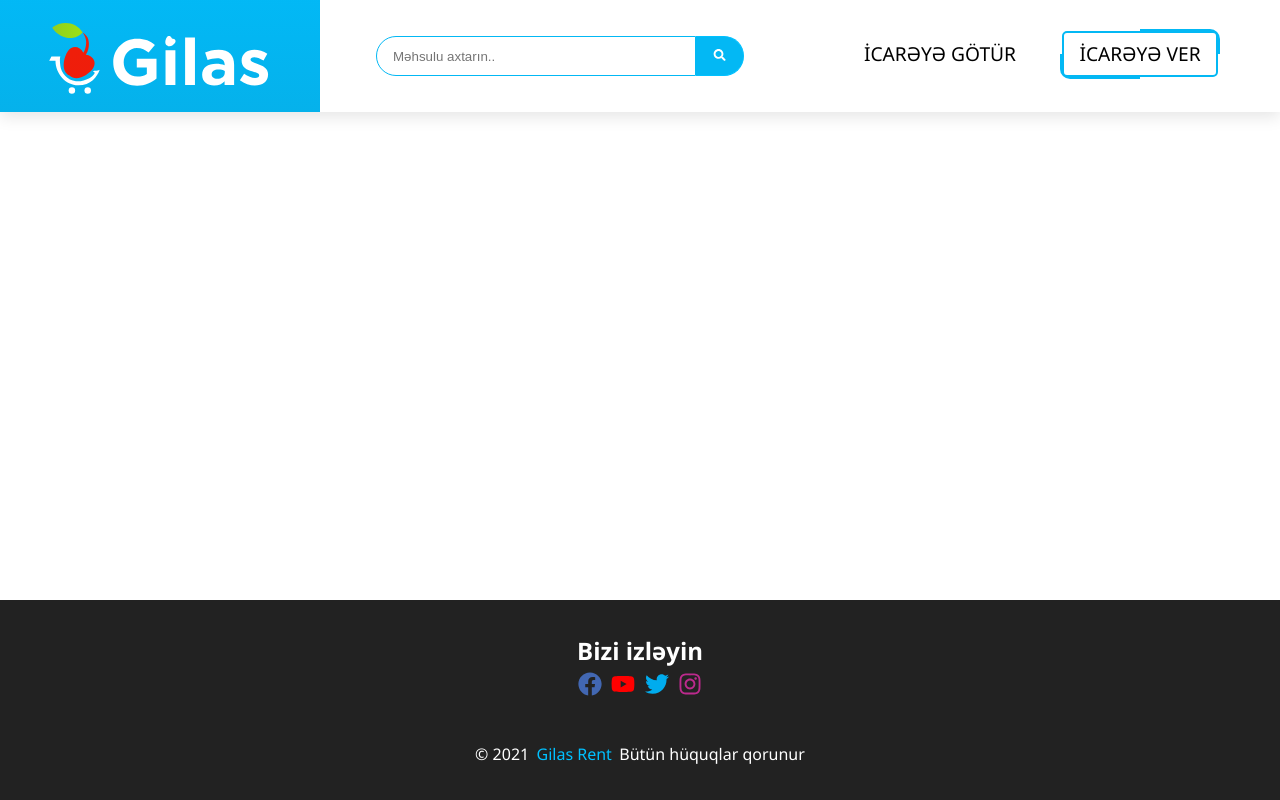
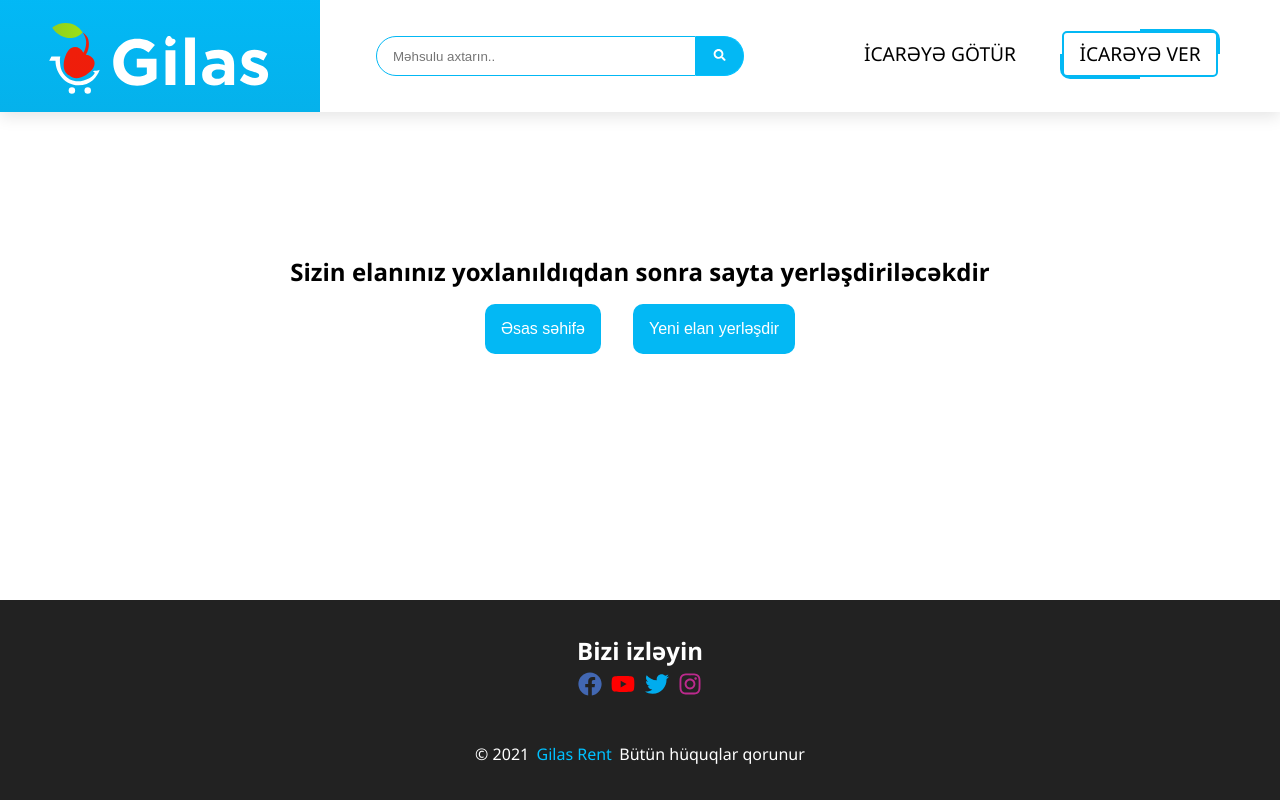
Before and after one commit to Museyib-Huseynov/gilas, a React (Create React App) app: page /formsuccess in a window 1280 px wide. Built offline with nearby package versions, Linux system fonts and the light colour scheme; no server answers.

Commit message:
03.10.2021 12:44

```diff
--- a/src/App.js
+++ b/src/App.js
@@ -5,7 +5,7 @@ import {
   Route,
 } from 'react-router-dom';
 import {ScrollToTop, Navbar, Sidebar, Footer} from './components';
-import {Home, About, Login, Signup, SingleProduct, NewAd, Products} from './pages';
+import {Home, About, Login, Signup, SingleProduct, NewAd, Products, FormSuccess} from './pages';
 
 function App() {
   return (
@@ -36,6 +36,9 @@ function App() {
           <Route exact path='/newad'>
             <NewAd />
           </Route>
+          <Route exact path='/formsuccess'>
+            <FormSuccess />
+          </Route>
         </Switch>
         <Footer/>
       </Router>
--- a/src/components/PageHeader.js
+++ b/src/components/PageHeader.js
@@ -10,7 +10,7 @@ const PageHeader = ({title, product}) => {
         <PageHeaderContainer>
             <h3>
                 <Link to='/' onClick={() => dispatch({type: CLEAR_FILTERS})}>
-                    Əsas səhifə
+                    Əsas səhifə&#160;
                 </Link>
                 {product && <Link to='/products'>/ İcarəyə götür </Link>}
                 / {title}
--- a/src/components/ProductImagesGallery.js
+++ b/src/components/ProductImagesGallery.js
@@ -57,7 +57,7 @@ const ProductImagesGallery = ({images=[]}) => {
             </div>}
 
             {(slideLeft !== '0px' && countRight !== 0) &&
-                <div className='slideLeft' onClick={handleSlideLeft}>&lt;</div>
+                <div className='slide slideLeft' onClick={handleSlideLeft}>&lt;</div>
             }
             <div className='gallery-container'>
                 <div className='gallery' ref={slideRef}>
@@ -78,7 +78,7 @@ const ProductImagesGallery = ({images=[]}) => {
                 </div>
             </div>
             {(images.length > 5 && countRight < (images.length - 5)) &&
-                <div className='slideRight' onClick={handleSlideRight}>&gt;</div>
+                <div className='slide slideRight' onClick={handleSlideRight}>&gt;</div>
             }
         </ProductImagesGalleryContainer>
     );
--- a/src/context/products_context.js
+++ b/src/context/products_context.js
@@ -36,7 +36,6 @@ export const ProductsProvider = ({children}) => {
 
     useEffect(() => {
         fetchItems(items_url);
-        fetchSingleItem(2);
     }, []);
 
     useEffect(() => {
--- /dev/null
+++ b/src/pages/FormSuccess.js
@@ -0,0 +1,42 @@
+import React from 'react';
+import styled from 'styled-components';
+import { useHistory } from 'react-router';
+
+const FormSuccess = () => {
+    let history = useHistory();
+    return (
+        <FormSuccessContainer>
+            <h1>Sizin elanınız yoxlanıldıqdan sonra sayta yerləşdiriləcəkdir</h1>
+            <div>
+            <button onClick={() => {history.push('/')}} target='_blank'>Əsas səhifə</button>
+            <button onClick={() => {history.push('/newad')}}>Yeni elan yerləşdir</button>
+            </div>
+        </FormSuccessContainer>
+    );
+};
+
+const FormSuccessContainer = styled.div`
+    display: flex;
+    height:50vh;
+    flex-direction: column;
+    justify-content: center;
+    align-items: center;
+
+    h1 {
+        font-size: 1.5rem;
+        text-align: center;
+    }
+
+    button {
+        font-size: 1rem;
+        padding: 1rem;
+        border: none;
+        border-radius: 10px;
+        background: #03b8f4;
+        color: #fff;
+        margin: 1rem;
+        cursor: pointer;
+    }
+`;
+
+export default FormSuccess;
--- a/src/pages/NewAd.js
+++ b/src/pages/NewAd.js
@@ -1,8 +1,10 @@
 import React, {useState, useEffect, useRef} from 'react';
+import { useHistory } from 'react-router-dom';
 import styled from 'styled-components';
 import {PageHeader} from '../components';
-import categories from '../data/categoriesList';
 import cities from '../data/cities';
+import axios from 'axios';
+import { useCategoriesContext } from '../context/categories_context';
 
 const NewAd = () => {
     const [category, setCategory] = useState('-- Siyahıdan seçin --');
@@ -17,12 +19,15 @@ const NewAd = () => {
     const [mobile, setMobile] = useState('');
     const [error, setError] = useState(true);
 
+    const {categories} = useCategoriesContext();
+    let history = useHistory();
     const fileInputRef = useRef(null);
 
     useEffect(() => {
         const input = fileInputRef.current;
         const handleSelect = () => {
-            const selected =  [...input.files];
+            let selected =  [...input.files];
+            selected = selected.filter((file) => file.size < 1024000);
             setSelectedImages([...selectedImages, ...selected]);
             input.value = null;
         };
@@ -106,7 +111,33 @@ const NewAd = () => {
 
     const handleSubmit = (e) => {
         e.preventDefault();
-        console.log('form submitted');
+        const bodyFormData = new FormData();
+        bodyFormData.append('category_id', category);
+        bodyFormData.append('title', adName);
+        bodyFormData.append('price', Number(price));
+        bodyFormData.append('description', description);
+        bodyFormData.append('full_name', name);
+        bodyFormData.append('phone_number', mobile);
+        bodyFormData.append('renting_type', "WEEKLY");
+        selectedImages.forEach((image_file) => {
+            bodyFormData.append('images[]', image_file);
+        });
+
+        axios({
+            method: "post",
+            url: "https://gilas.hymeria.com/api/v1/store",
+            data: bodyFormData,
+            headers: { "Content-Type": "multipart/form-data"},
+        })
+        .then((response) => {
+            console.log(response)
+           if (response.data.code === 201) {
+                history.push('/formsuccess');
+           }
+        })
+        .catch((response) => {
+            console.log(response)
+        })
     }
 
     return (
@@ -119,10 +150,10 @@ const NewAd = () => {
                     <label htmlFor='category' className='label'>Kateqoriya</label>
                     <select id='category' className='input' name='category' value={category} onChange={handleChange}>
                         <option >-- Siyahıdan seçin --</option>
-                        {categories.map((category, index) => {
+                        {categories.map((category) => {
                             return (
-                                <option key={index} value={category.name}>
-                                    {category.name}
+                                <option key={category.id} value={category.id}>
+                                    {category.title}
                                 </option>
                             );
                         })}
@@ -199,6 +230,7 @@ const NewAd = () => {
                         multiple
                         hidden
                     />
+                    <p className='imgSizeLimit' style={{fontSize: '0.8rem'}}>Şəkilin ölçüsü 1024kb-dan az olmalıdır.</p>
                 </div>
                 {/* show selected images */}
                 {selectedImages.length !== 0 &&
@@ -209,7 +241,7 @@ const NewAd = () => {
                                 <div key={index} className='selected-img-container'>
                                     <img  src={path} alt={selectedImage.name} className='selected-img' />
                                     <button type='button' className='selected-img-remove' onClick={()=>handleCancel(index)}>
-                                        remove
+                                        Sil
                                     </button>
                                 </div>
                             );
@@ -375,6 +407,10 @@ textarea {
     cursor: pointer;
 }
 
+.imgSizeLimit {
+    grid-column-start: 2;
+}
+
 .contact {
     justify-self: center;
     font-weight: 600;
@@ -439,6 +475,10 @@ textarea {
     .error-msg {
         grid-column-start: 1;
     }
+
+    .imgSizeLimit {
+        grid-column-start: 1;
+    }
 }
 
 @media screen and (max-width: 360px) {
--- a/src/pages/SingleProduct.js
+++ b/src/pages/SingleProduct.js
@@ -1,13 +1,18 @@
-import React from 'react';
+import React, {useEffect} from 'react';
 import styled from 'styled-components';
-import { Link } from 'react-router-dom';
+import { Link, useParams } from 'react-router-dom';
 import {ProductImagesGallery, PageHeader} from '../components';
 import ReactLoading from 'react-loading';
 import { useProductsContext } from '../context/products_context';
 
 const SingleProduct = () => {
-    const {single_item, single_item_loading} = useProductsContext();
+    const {single_item, single_item_loading, fetchSingleItem} = useProductsContext();
     const {images, title, price, description, category, full_name, phone_number} = single_item;
+
+    let {id} = useParams();
+    useEffect(() => {
+        fetchSingleItem(id);
+    }, [])
 
     return (
         <div>
--- a/src/pages/index.js
+++ b/src/pages/index.js
@@ -5,3 +5,4 @@ export {default as Signup} from './Signup';
 export {default as SingleProduct} from './SingleProduct';
 export {default as NewAd} from './NewAd';
 export {default as Products} from './Products';
+export {default as FormSuccess} from './FormSuccess';
```
Also changed, not shown: src/components/Sidebar.js (+19 -6 lines), 1 other file (tests, documents, lock files or other folders).
